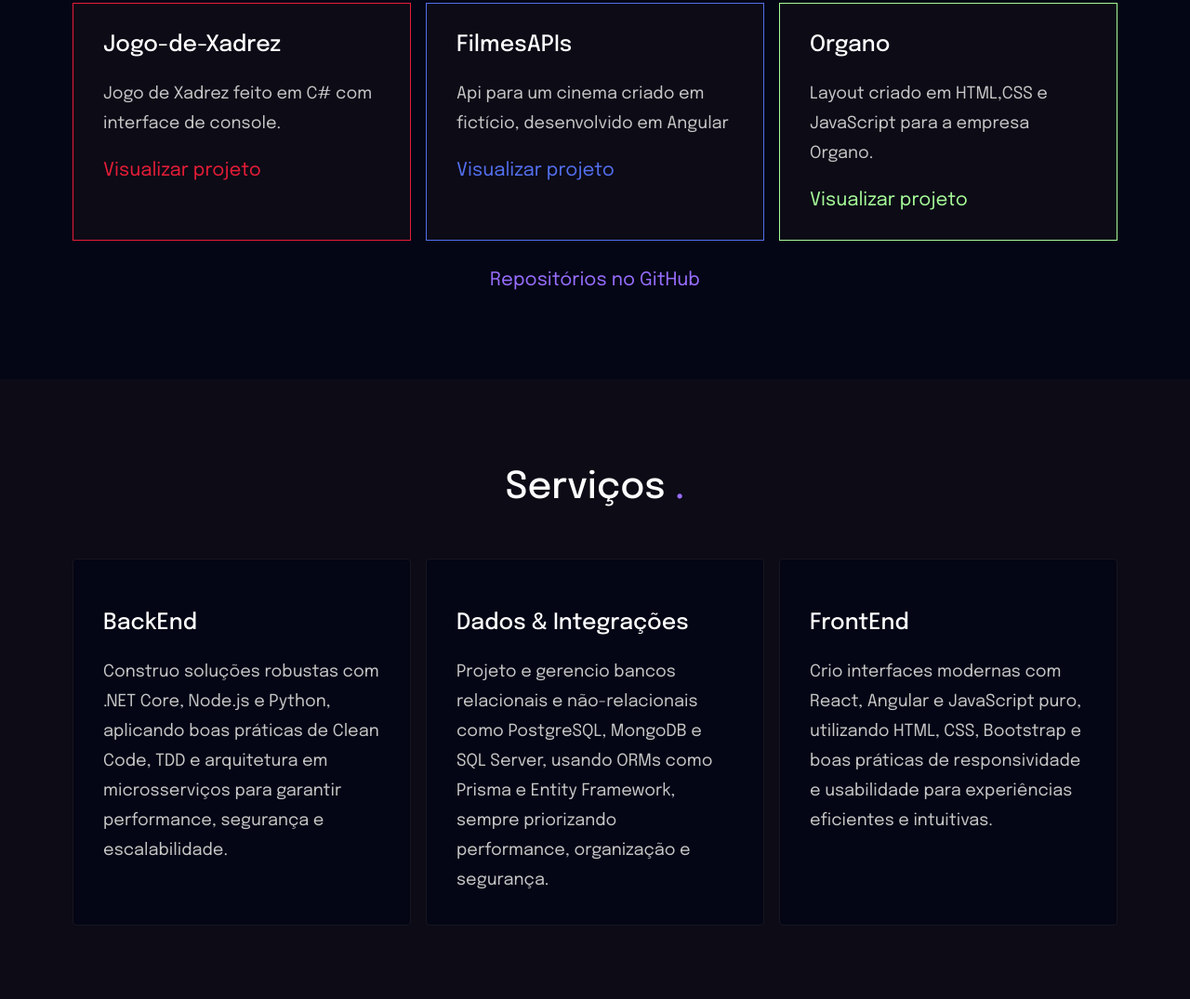
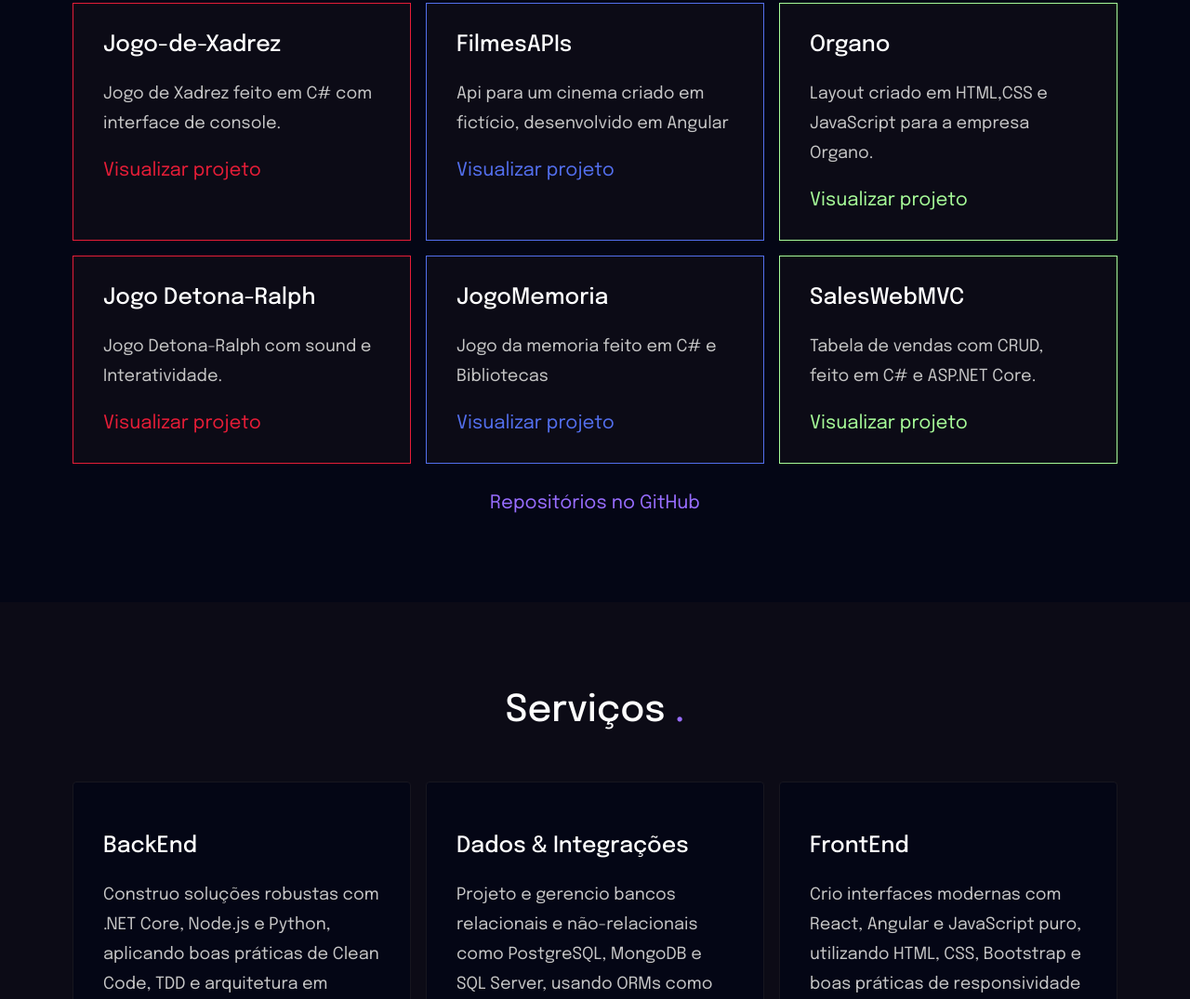
Before and after one commit to SavioFagundes/portfolio, a plain HTML site: page index.html in a window 1280 px wide. Shown: the part 1792-2867 px from the top of the page at 93% size. Drawn offline with nearby package versions, Linux system fonts and the light colour scheme.

Commit message:
Adicionando Projetos

```diff
--- a/index.html
+++ b/index.html
@@ -193,6 +193,7 @@
             </article>
 
 
+
             <article class="intervalCardReveal steam">
               <h3>FilmesAPIs</h3>
               <p>Api para um cinema criado em fictício, desenvolvido em Angular</p>
@@ -218,6 +219,51 @@
                 >Visualizar projeto
               </a>
             </article>
+
+
+            <article class="intervalCardReveal teslabank">
+              <h3>Jogo Detona-Ralph</h3>
+              <p>
+                Jogo Detona-Ralph com sound e Interatividade.
+              </p>
+
+              <a
+                href="https://github.com/SavioFagundes/detonaralph"
+                rel="noopener"
+                target="_blank"
+                id="teslabank"
+                >Visualizar projeto
+              </a>
+            </article>
+
+
+            <article class="intervalCardReveal steam">
+              <h3>JogoMemoria</h3>
+              <p>Jogo da memoria feito em C# e Bibliotecas</p>
+              <a
+                href="https://github.com/SavioFagundes/JogoMemoria"
+                rel="noopener"
+                target="_blank"
+                id="steam"
+                >Visualizar projeto
+              </a>
+            </article>
+
+
+            <article class="intervalCardReveal codelab">
+              <h3>SalesWebMVC</h3>
+              <p>
+                Tabela de vendas com CRUD, feito em C# e ASP.NET Core.
+              </p>
+              <a
+                href="https://github.com/SavioFagundes/organosite"
+                rel="noopener"
+                target="_blank"
+                id="codelab"
+                >Visualizar projeto
+              </a>
+            </article>
+
           </div>
           <a
             href="https://github.com/SavioFagundes"
@@ -251,6 +297,7 @@
                 Crio interfaces modernas com React, Angular e JavaScript puro, utilizando HTML, CSS, Bootstrap e boas práticas de responsividade e usabilidade para experiências eficientes e intuitivas.
               </p>
             </article>
+
           </div>
         </div>
       </section>
```
